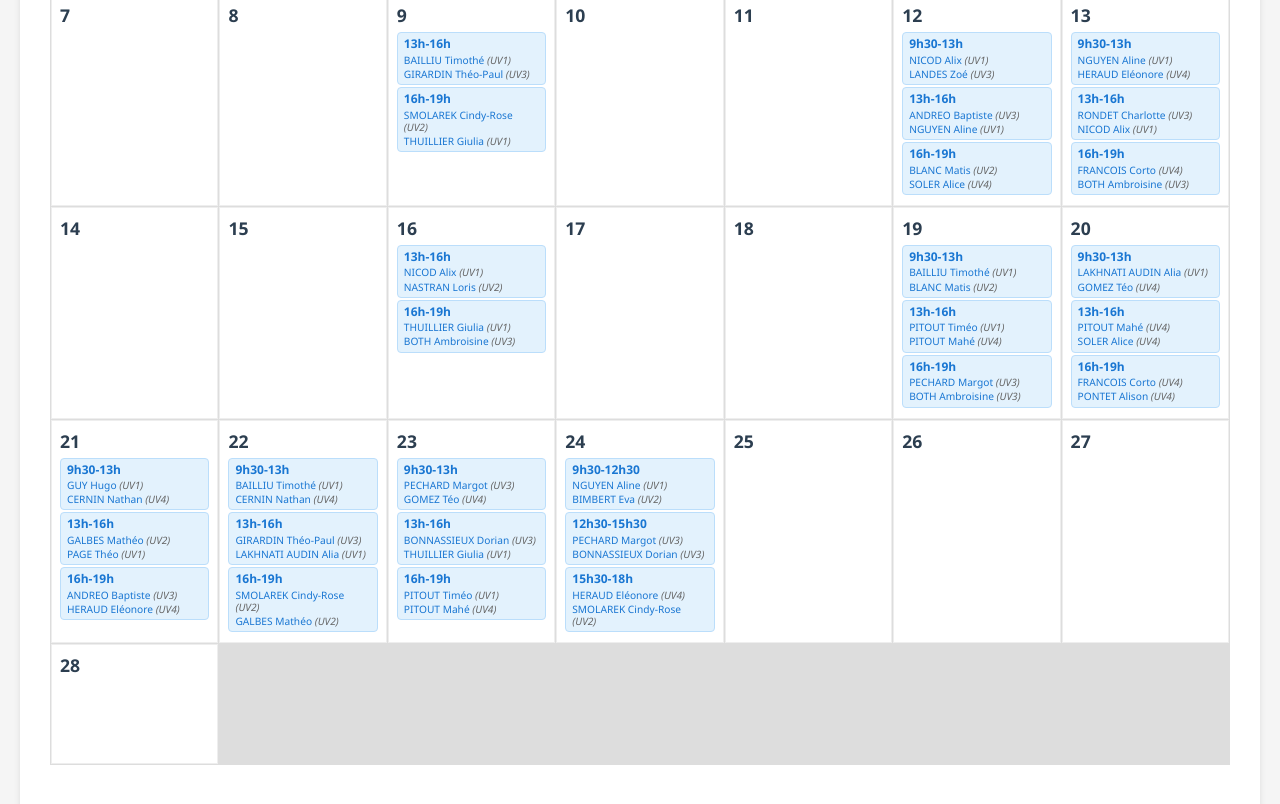
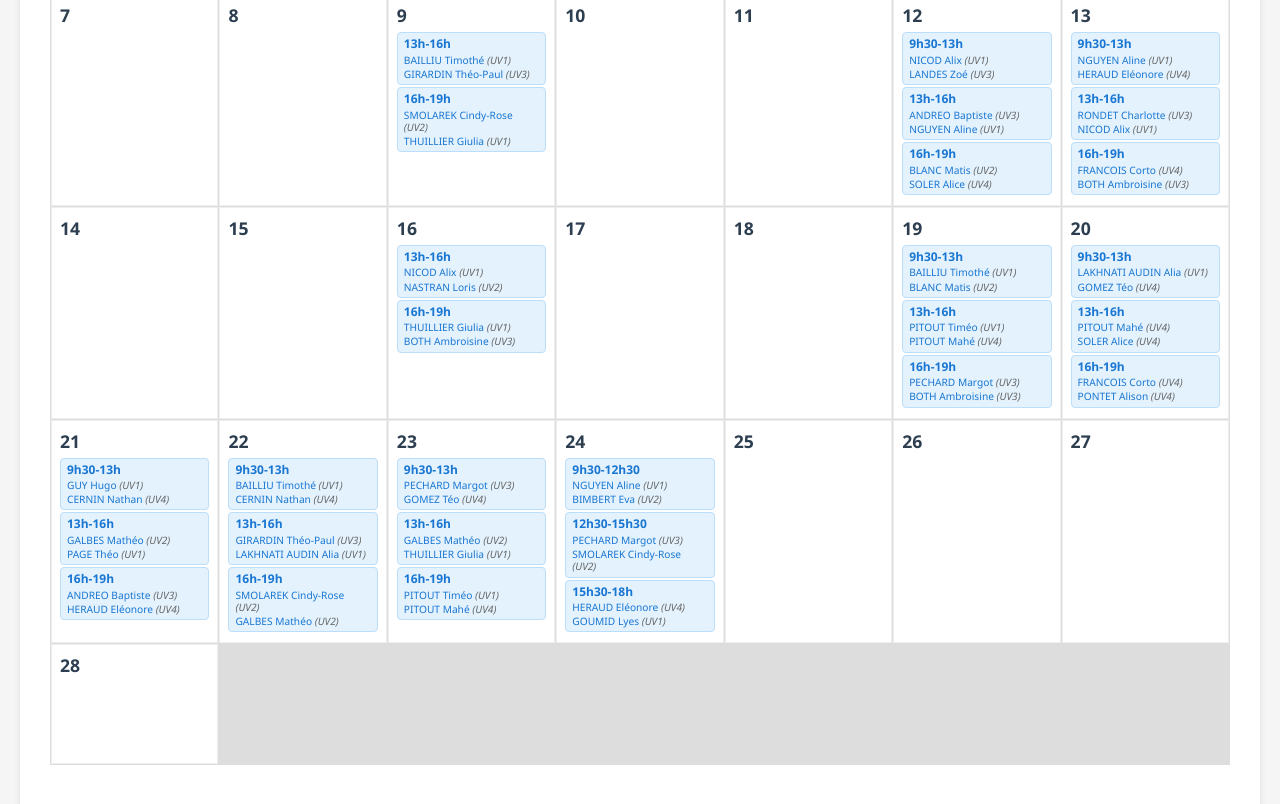
Before and after one commit to uv4jspvillefranche/kingjouet, a plain HTML site: page planning.html in a window 1280 px wide. Shown: the part 2214-3018 px from the top of the page. Drawn offline with Linux system fonts and the light colour scheme.

Commit message:
changement 19 oct bonnassieux vs galbes vs smolarek vs goumid

```diff
--- a/planning.html
+++ b/planning.html
@@ -414,7 +414,7 @@ mercredi 11 novembre 2026;16h-19h;FRANCOIS Corto;UV4
 samedi 14 novembre 2026;9h30-13h;ABAIDIA Nahil;UV1
 samedi 14 novembre 2026;9h30-13h;LANDES Zoé;UV3
 samedi 14 novembre 2026;13h-16h;HEMARD DE LORENZI Lucas;UV1
-samedi 14 novembre 2026;13h-16h;GALBES Mathéo;UV2
+samedi 14 novembre 2026;13h-16h;BONNASSIEUX Dorian;UV3
 samedi 14 novembre 2026;16h-19h;ANDREO Baptiste;UV3
 samedi 14 novembre 2026;16h-19h;GOUMID Lyes;UV1
 mercredi 18 novembre 2026;13h-16h;BAILLIU Timothé;UV1
@@ -436,7 +436,7 @@ samedi 28 novembre 2026;9h30-13h;BLANC Matis;UV2
 samedi 28 novembre 2026;13h-16h;NGUYEN Aline;UV1
 samedi 28 novembre 2026;13h-16h;ANDREO Baptiste;UV3
 samedi 28 novembre 2026;16h-19h;SOLER Alice;UV4
-samedi 28 novembre 2026;16h-19h;GOUMID Lyes;UV1
+samedi 28 novembre 2026;16h-19h;BONNASSIEUX Dorian;UV3
 dimanche 29 novembre 2026;9h30-13h;LAKHNATI AUDIN Alia;UV1
 dimanche 29 novembre 2026;9h30-13h;LANDES Zoé;UV3
 dimanche 29 novembre 2026;13h-16h;BONNASSIEUX Dorian;UV3
@@ -505,16 +505,16 @@ mardi 22 décembre 2026;16h-19h;SMOLAREK Cindy-Rose;UV2
 mardi 22 décembre 2026;16h-19h;GALBES Mathéo;UV2
 mercredi 23 décembre 2026;9h30-13h;PECHARD Margot;UV3
 mercredi 23 décembre 2026;9h30-13h;GOMEZ Téo;UV4
-mercredi 23 décembre 2026;13h-16h;BONNASSIEUX Dorian;UV3
+mercredi 23 décembre 2026;13h-16h;GALBES Mathéo;UV2
 mercredi 23 décembre 2026;13h-16h;THUILLIER Giulia;UV1
 mercredi 23 décembre 2026;16h-19h;PITOUT Timéo;UV1
 mercredi 23 décembre 2026;16h-19h;PITOUT Mahé;UV4
 jeudi 24 décembre 2026;9h30-12h30;NGUYEN Aline;UV1
 jeudi 24 décembre 2026;9h30-12h30;BIMBERT Eva;UV2
 jeudi 24 décembre 2026;12h30-15h30;PECHARD Margot;UV3
-jeudi 24 décembre 2026;12h30-15h30;BONNASSIEUX Dorian;UV3
+jeudi 24 décembre 2026;12h30-15h30;SMOLAREK Cindy-Rose;UV2
 jeudi 24 décembre 2026;15h30-18h;HERAUD Eléonore;UV4
-jeudi 24 décembre 2026;15h30-18h;SMOLAREK Cindy-Rose;UV2`;
+jeudi 24 décembre 2026;15h30-18h;GOUMID Lyes;UV1`;
 
         // Fonction pour parser les données CSV
         function parseCSVData(csvText) {
```
Also changed, not shown: affectation.html (+5 -5 lines).
